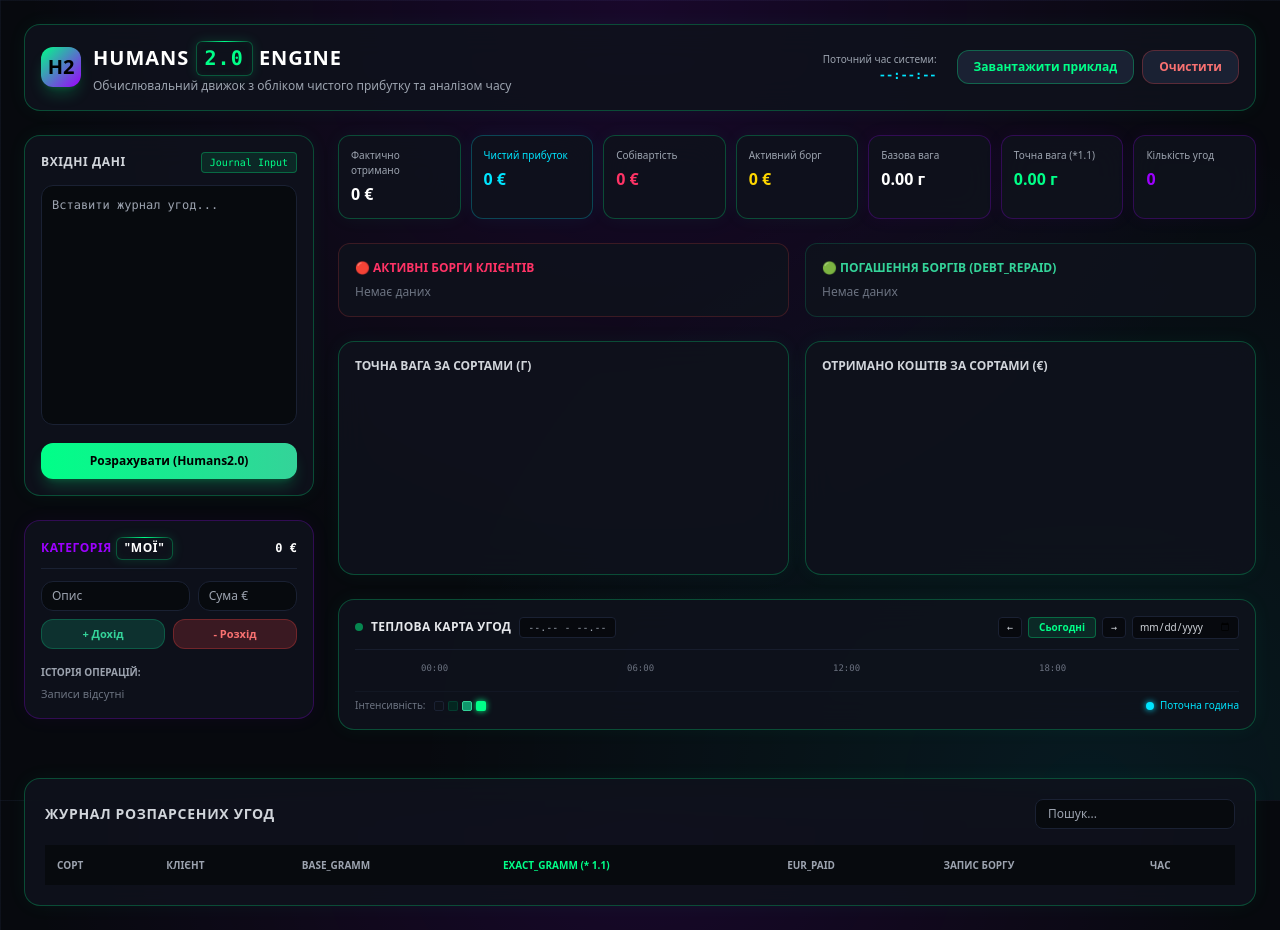
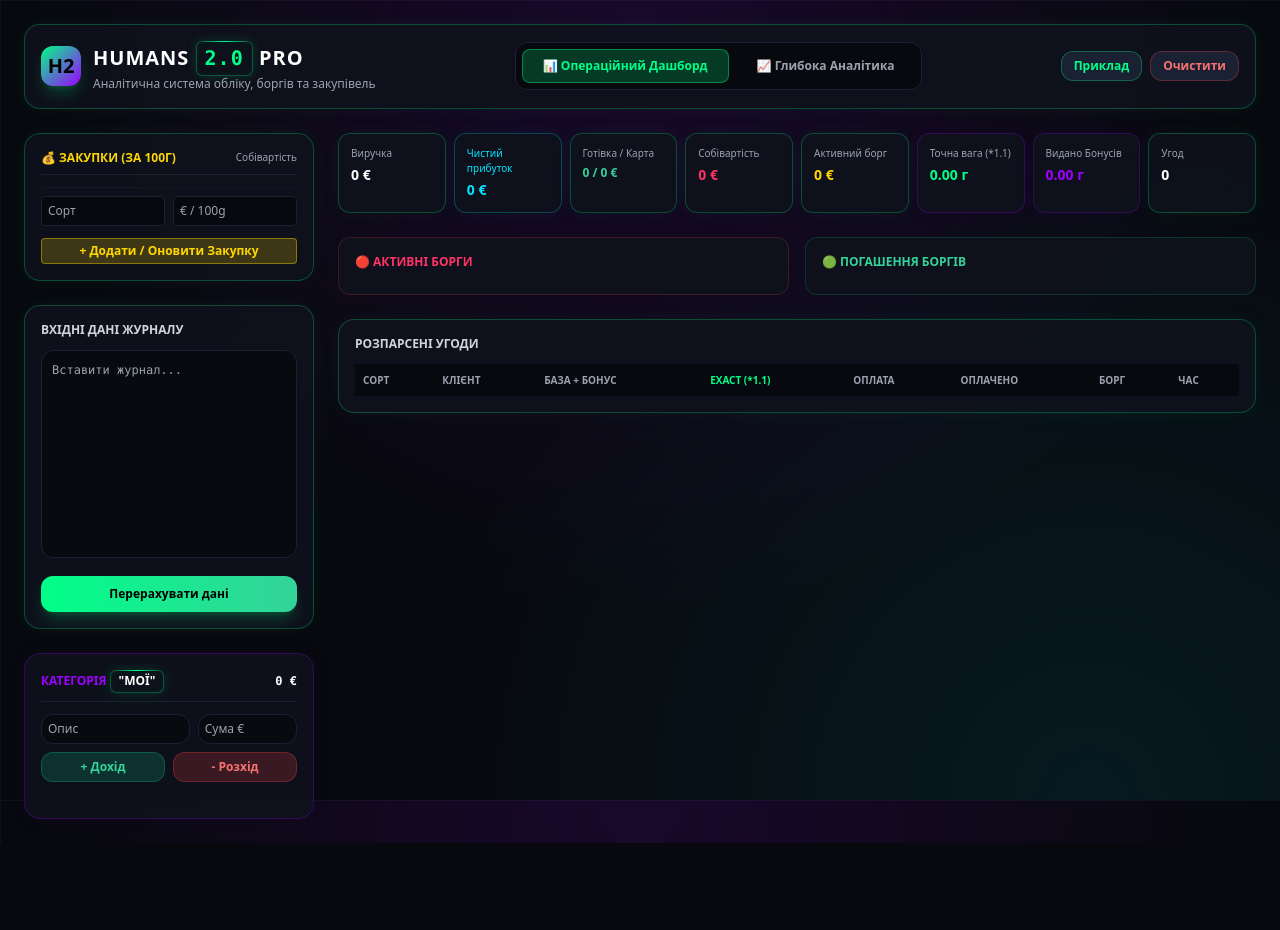
Before and after one commit to SangfoidEns/HMS, a plain HTML site: page index.html in a window 1280 px wide. After the commit the page ends 843 px from the top, so only its background shows below. Drawn offline with nearby package versions, Linux system fonts and the light colour scheme.

Commit message:
Change title and update UI elements in index.html

```diff
--- a/index.html
+++ b/index.html
@@ -3,9 +3,8 @@
 <head>
   <meta charset="UTF-8">
   <meta name="viewport" content="width=device-width, initial-scale=1.0">
-  <title>Humans 2.0 Engine</title>
+  <title>Humans 2.0 Engine Pro</title>
 
-  <!-- Tailwind CSS & Chart.js CDN -->
   <script src="https://cdn.tailwindcss.com"></script>
   <script src="https://cdn.jsdelivr.net/npm/chart.js"></script>
 
@@ -31,11 +30,11 @@
 
   <link rel="stylesheet" href="css/styles.css">
 </head>
-<body class="min-h-screen p-4 md:p-6">
+<body class="min-h-screen p-4 md:p-6 text-gray-200">
 
   <div class="max-w-[1600px] mx-auto space-y-6">
 
-    <!-- Header -->
+    <!-- Header Navigation -->
     <header class="flex flex-col md:flex-row justify-between items-center p-4 bg-brandCard/90 rounded-2xl neon-border gap-4">
       <div class="flex items-center gap-3">
         <div class="w-10 h-10 rounded-xl bg-gradient-to-br from-neonGreen to-neonPurple flex items-center justify-center font-bold text-black text-xl shadow-lg shadow-neonGreen/20">
@@ -43,233 +42,156 @@
         </div>
         <div>
           <h1 class="text-xl font-bold tracking-wider text-white">
-            HUMANS <span class="tech-backdrop text-neonGreen font-mono">2.0</span> ENGINE
+            HUMANS <span class="tech-backdrop text-neonGreen font-mono">2.0</span> PRO
           </h1>
-          <p class="text-xs text-gray-400 mt-0.5">Обчислювальний движок з обліком чистого прибутку та аналізом часу</p>
+          <p class="text-xs text-gray-400">Аналітична система обліку, боргів та закупівель</p>
         </div>
       </div>
+
+      <!-- Navigation Tabs -->
+      <nav class="flex gap-2 bg-brandDark p-1.5 rounded-xl border border-brandBorder">
+        <button id="tabDashboard" class="px-5 py-2 text-xs font-bold rounded-lg bg-neonGreen/20 text-neonGreen border border-neonGreen/40 transition">
+          📊 Операційний Дашборд
+        </button>
+        <button id="tabAnalytics" class="px-5 py-2 text-xs font-bold rounded-lg text-gray-400 hover:text-white transition">
+          📈 Глибока Аналітика
+        </button>
+      </nav>
+
       <div class="flex gap-2 items-center">
-        <div class="text-right mr-3 hidden sm:block">
-          <p class="text-[10px] text-gray-400">Поточний час системи:</p>
-          <p id="liveClock" class="text-xs font-mono font-bold text-neonBlue">--:--:--</p>
-        </div>
-        <button id="btnLoadSample" class="px-4 py-2 text-xs font-semibold rounded-xl bg-brandBorder hover:bg-gray-800 text-neonGreen border border-neonGreen/30 transition shadow-sm">
-          Завантажити приклад
+        <button id="btnLoadSample" class="px-3 py-1.5 text-xs font-semibold rounded-xl bg-brandBorder hover:bg-gray-800 text-neonGreen border border-neonGreen/30 transition">
+          Приклад
         </button>
-        <button id="btnClearAll" class="px-4 py-2 text-xs font-semibold rounded-xl bg-brandBorder hover:bg-red-900/30 text-red-400 border border-red-500/30 transition shadow-sm">
+        <button id="btnClearAll" class="px-3 py-1.5 text-xs font-semibold rounded-xl bg-brandBorder hover:bg-red-900/30 text-red-400 border border-red-500/30 transition">
           Очистити
         </button>
       </div>
     </header>
 
-    <!-- Main Grid -->
+    <!-- PAGE 1: DASHBOARD -->
+    <main id="pageDashboard" class="space-y-6">
+
       <div class="grid grid-cols-1 lg:grid-cols-4 gap-6">
 
-      <!-- Left Input Column -->
+        <!-- Left Controls -->
         <div class="lg:col-span-1 space-y-6">
+
+          <!-- Purchases / Costs Setup -->
+          <div class="bg-brandCard/90 p-4 rounded-2xl neon-border space-y-3">
+            <div class="flex justify-between items-center border-b border-brandBorder pb-2">
+              <h2 class="text-xs font-bold uppercase text-neonYellow">💰 Закупки (За 100г)</h2>
+              <span class="text-[10px] text-gray-400">Собівартість</span>
+            </div>
+            <div id="purchasesList" class="space-y-2 text-xs">
+              <!-- Динамічно заповнюється -->
+            </div>
+            <div class="pt-2 border-t border-brandBorder/50 flex gap-2">
+              <input type="text" id="newCatName" placeholder="Сорт" class="w-1/2 p-1.5 bg-brandDark rounded border border-brandBorder text-xs">
+              <input type="number" id="newCatCost" placeholder="€ / 100g" class="w-1/2 p-1.5 bg-brandDark rounded border border-brandBorder text-xs">
+            </div>
+            <button id="btnAddPurchase" class="w-full py-1 bg-neonYellow/20 text-neonYellow border border-neonYellow/40 rounded text-xs font-bold hover:bg-neonYellow/30">
+              + Додати / Оновити Закупку
+            </button>
+          </div>
 
           <!-- Input Journal -->
           <div class="bg-brandCard/90 p-4 rounded-2xl neon-border space-y-3">
-          <div class="flex justify-between items-center">
-            <h2 class="text-xs font-bold tracking-wider uppercase text-gray-300">Вхідні дані</h2>
-            <span class="text-[10px] px-2 py-0.5 rounded bg-neonGreen/10 text-neonGreen border border-neonGreen/30 font-mono">Journal Input</span>
-          </div>
-
-          <textarea id="rawInput" class="w-full h-60 p-2.5 bg-brandDark/90 rounded-xl border border-brandBorder text-xs font-mono text-gray-200 focus:outline-none focus:border-neonGreen/50 transition resize-none leading-relaxed" placeholder="Вставити журнал угод..."></textarea>
-
-          <button id="btnCalculate" class="w-full py-2.5 bg-gradient-to-r from-neonGreen to-emerald-400 text-black font-bold text-xs rounded-xl shadow-lg shadow-neonGreen/20 hover:opacity-95 transition">
-            Розрахувати (Humans2.0)
+            <h2 class="text-xs font-bold uppercase text-gray-300">Вхідні дані журналу</h2>
+            <textarea id="rawInput" class="w-full h-52 p-2.5 bg-brandDark/90 rounded-xl border border-brandBorder text-xs font-mono text-gray-200 focus:outline-none focus:border-neonGreen/50 transition resize-none leading-relaxed" placeholder="Вставити журнал..."></textarea>
+            <button id="btnCalculate" class="w-full py-2.5 bg-gradient-to-r from-neonGreen to-emerald-400 text-black font-bold text-xs rounded-xl shadow-lg shadow-neonGreen/20">
+              Перерахувати дані
             </button>
           </div>
 
           <!-- CATEGORY "МОЇ" -->
           <div class="bg-brandCard/90 p-4 rounded-2xl neon-border-purple space-y-3">
             <div class="flex justify-between items-center border-b border-brandBorder pb-2">
-            <h2 class="text-xs font-bold tracking-wider uppercase text-neonPurple">
+              <h2 class="text-xs font-bold uppercase text-neonPurple">
                 Категорія <span class="tech-backdrop text-white">"МОЇ"</span>
               </h2>
               <span class="text-xs font-mono font-bold text-white" id="myTotalDisplay">0 €</span>
             </div>
-
             <div class="space-y-2">
               <div class="flex gap-2">
-              <input type="text" id="myExpenseNote" placeholder="Опис" class="w-3/5 px-2.5 py-1.5 bg-brandDark/90 rounded-xl border border-brandBorder text-xs text-gray-200 focus:outline-none">
-              <input type="number" id="myExpenseAmount" placeholder="Сума €" class="w-2/5 px-2.5 py-1.5 bg-brandDark/90 rounded-xl border border-brandBorder text-xs text-gray-200 focus:outline-none">
+                <input type="text" id="myExpenseNote" placeholder="Опис" class="w-3/5 p-1.5 bg-brandDark/90 rounded-xl border border-brandBorder text-xs">
+                <input type="number" id="myExpenseAmount" placeholder="Сума €" class="w-2/5 p-1.5 bg-brandDark/90 rounded-xl border border-brandBorder text-xs">
               </div>
-
               <div class="grid grid-cols-2 gap-2">
-              <button type="button" id="btnAddIncome" class="py-1.5 bg-emerald-500/20 text-emerald-400 border border-emerald-500/30 rounded-xl text-[11px] font-bold hover:bg-emerald-500/30 transition">
-                + Дохід
-              </button>
-              <button type="button" id="btnAddExpense" class="py-1.5 bg-red-500/20 text-red-400 border border-red-500/30 rounded-xl text-[11px] font-bold hover:bg-red-500/30 transition">
-                - Розхід
-              </button>
+                <button type="button" id="btnAddIncome" class="py-1.5 bg-emerald-500/20 text-emerald-400 border border-emerald-500/30 rounded-xl text-xs font-bold">+ Дохід</button>
+                <button type="button" id="btnAddExpense" class="py-1.5 bg-red-500/20 text-red-400 border border-red-500/30 rounded-xl text-xs font-bold">- Розхід</button>
               </div>
             </div>
-
-          <div class="pt-1">
-            <p class="text-[10px] font-bold uppercase text-gray-400 mb-1.5">Історія операцій:</p>
-            <div id="myExpensesList" class="space-y-1.5 max-h-28 overflow-y-auto text-xs pr-1">
-              <p class="text-gray-500 text-[11px]">Записи відсутні</p>
-            </div>
-          </div>
+            <div id="myExpensesList" class="space-y-1.5 max-h-28 overflow-y-auto text-xs pt-2"></div>
           </div>
 
         </div>
 
-      <!-- Right Dashboard Column -->
+        <!-- Right Main View -->
         <div class="lg:col-span-3 space-y-6">
 
-        <!-- KPIs -->
-        <div class="grid grid-cols-2 sm:grid-cols-4 lg:grid-cols-7 gap-2.5">
+          <!-- KPIs Grid -->
+          <div class="grid grid-cols-2 sm:grid-cols-4 lg:grid-cols-8 gap-2">
             <div class="bg-brandCard/90 p-3 rounded-xl neon-border">
-            <p class="text-[10px] font-medium text-gray-400">Фактично отримано</p>
-            <p class="text-sm sm:text-base font-black text-white mt-1" id="kpiRevenue">0 €</p>
+              <p class="text-[10px] text-gray-400">Виручка</p>
+              <p class="text-sm font-bold text-white mt-1" id="kpiRevenue">0 €</p>
             </div>
             <div class="bg-brandCard/90 p-3 rounded-xl neon-border-blue">
-            <p class="text-[10px] font-medium text-neonBlue">Чистий прибуток</p>
-            <p class="text-sm sm:text-base font-black text-neonBlue mt-1" id="kpiNetProfit">0 €</p>
+              <p class="text-[10px] text-neonBlue">Чистий прибуток</p>
+              <p class="text-sm font-bold text-neonBlue mt-1" id="kpiNetProfit">0 €</p>
             </div>
             <div class="bg-brandCard/90 p-3 rounded-xl neon-border">
-            <p class="text-[10px] font-medium text-gray-400">Собівартість</p>
-            <p class="text-sm sm:text-base font-black text-neonRed mt-1" id="kpiCostOfGoods">0 €</p>
+              <p class="text-[10px] text-gray-400">Готівка / Карта</p>
+              <p class="text-xs font-bold text-emerald-400 mt-1" id="kpiCashCard">0 / 0 €</p>
             </div>
             <div class="bg-brandCard/90 p-3 rounded-xl neon-border">
-            <p class="text-[10px] font-medium text-gray-400">Активний борг</p>
-            <p class="text-sm sm:text-base font-black text-neonYellow mt-1" id="kpiActiveDebt">0 €</p>
+              <p class="text-[10px] text-gray-400">Собівартість</p>
+              <p class="text-sm font-bold text-neonRed mt-1" id="kpiCostOfGoods">0 €</p>
+            </div>
+            <div class="bg-brandCard/90 p-3 rounded-xl neon-border">
+              <p class="text-[10px] text-gray-400">Активний борг</p>
+              <p class="text-sm font-bold text-neonYellow mt-1" id="kpiActiveDebt">0 €</p>
             </div>
             <div class="bg-brandCard/90 p-3 rounded-xl neon-border-purple">
-            <p class="text-[10px] font-medium text-gray-400">Базова вага</p>
-            <p class="text-sm sm:text-base font-black text-white mt-1" id="kpiBaseWeight">0.00 г</p>
+              <p class="text-[10px] text-gray-400">Точна вага (*1.1)</p>
+              <p class="text-sm font-bold text-neonGreen mt-1" id="kpiExactWeight">0.00 г</p>
             </div>
             <div class="bg-brandCard/90 p-3 rounded-xl neon-border-purple">
-            <p class="text-[10px] font-medium text-gray-400">Точна вага (*1.1)</p>
-            <p class="text-sm sm:text-base font-black text-neonGreen mt-1" id="kpiExactWeight">0.00 г</p>
+              <p class="text-[10px] text-gray-400">Видано Бонусів</p>
+              <p class="text-sm font-bold text-neonPurple mt-1" id="kpiBonusWeight">0.00 г</p>
             </div>
-          <div class="bg-brandCard/90 p-3 rounded-xl neon-border-purple">
-            <p class="text-[10px] font-medium text-gray-400">Кількість угод</p>
-            <p class="text-sm sm:text-base font-black text-neonPurple mt-1" id="kpiDeals">0</p>
+            <div class="bg-brandCard/90 p-3 rounded-xl neon-border">
+              <p class="text-[10px] text-gray-400">Угод</p>
+              <p class="text-sm font-bold text-white mt-1" id="kpiDeals">0</p>
             </div>
           </div>
 
-        <!-- Debts Breakdown -->
+          <!-- Debts Section -->
           <div class="grid grid-cols-1 sm:grid-cols-2 gap-4">
             <div class="bg-brandCard/90 p-4 rounded-xl border border-red-500/20">
-            <h3 class="text-xs font-bold uppercase text-neonRed mb-2">🔴 Активні борги клієнтів</h3>
-            <div id="activeDebtsList" class="text-xs space-y-1.5 max-h-32 overflow-y-auto text-gray-300">
-              <p class="text-gray-500">Немає даних</p>
+              <h3 class="text-xs font-bold uppercase text-neonRed mb-2">🔴 Активні борги</h3>
+              <div id="activeDebtsList" class="text-xs space-y-1 max-h-28 overflow-y-auto"></div>
+            </div>
+            <div class="bg-brandCard/90 p-4 rounded-xl border border-emerald-500/20">
+              <h3 class="text-xs font-bold uppercase text-emerald-400 mb-2">🟢 Погашення боргів</h3>
+              <div id="repaidDebtsList" class="text-xs space-y-1 max-h-28 overflow-y-auto"></div>
             </div>
           </div>
 
-          <div class="bg-brandCard/90 p-4 rounded-xl border border-emerald-500/20">
-            <h3 class="text-xs font-bold uppercase text-emerald-400 mb-2">🟢 Погашення боргів (Debt_Repaid)</h3>
-            <div id="repaidDebtsList" class="text-xs space-y-1.5 max-h-32 overflow-y-auto text-gray-300">
-              <p class="text-gray-500">Немає даних</p>
-            </div>
-          </div>
-        </div>
-
-        <!-- Charts Grid -->
-        <div class="grid grid-cols-1 md:grid-cols-2 gap-4">
-          <div class="bg-brandCard/90 p-4 rounded-2xl neon-border">
-            <h3 class="text-xs font-bold text-gray-300 uppercase mb-2">Точна вага за сортами (г)</h3>
-            <div class="h-44 relative">
-              <canvas id="weightBarChart"></canvas>
-            </div>
-          </div>
-          <div class="bg-brandCard/90 p-4 rounded-2xl neon-border">
-            <h3 class="text-xs font-bold text-gray-300 uppercase mb-2">Отримано коштів за сортами (€)</h3>
-            <div class="h-44 relative">
-              <canvas id="revenuePieChart"></canvas>
-            </div>
-          </div>
-        </div>
-
-        <!-- ULTRA-COMPACT MODERN TECH HEATMAP -->
+          <!-- Table of Transactions -->
           <div class="bg-brandCard/90 p-4 rounded-2xl neon-border space-y-3">
-
-          <!-- Heatmap Navigation Header -->
-          <div class="flex flex-col sm:flex-row justify-between items-center gap-2 border-b border-brandBorder/80 pb-2.5">
-            <div class="flex items-center gap-2">
-              <span class="w-2 h-2 rounded-full bg-neonGreen animate-pulse"></span>
-              <h3 class="text-xs font-bold text-gray-200 uppercase tracking-wide">
-                Теплова карта угод
-              </h3>
-              <span class="text-[10px] text-gray-400 font-mono bg-brandDark px-2 py-0.5 rounded border border-brandBorder" id="heatmapPeriodText">--.-- - --.--</span>
-            </div>
-
-            <!-- Compact Date Navigation -->
-            <div class="flex items-center gap-1.5">
-              <button id="btnPrevWeek" class="px-2 py-0.5 text-[10px] font-mono bg-brandDark hover:bg-brandBorder text-gray-300 rounded border border-brandBorder transition">←</button>
-              <button id="btnTodayWeek" class="px-2.5 py-0.5 text-[10px] font-semibold bg-neonGreen/10 text-neonGreen hover:bg-neonGreen/20 rounded border border-neonGreen/30 transition">Сьогодні</button>
-              <button id="btnNextWeek" class="px-2 py-0.5 text-[10px] font-mono bg-brandDark hover:bg-brandBorder text-gray-300 rounded border border-brandBorder transition">→</button>
-              <input type="date" id="heatmapDatePicker" class="px-1.5 py-0.5 bg-brandDark text-[10px] text-gray-300 border border-brandBorder rounded focus:outline-none">
-            </div>
-          </div>
-
-          <!-- Heatmap Grid Body -->
+            <h2 class="text-xs font-bold uppercase text-gray-300">Розпарсені угоди</h2>
             <div class="overflow-x-auto">
-            <div class="min-w-[680px]">
-
-              <!-- Timeline Scale (00 - 23 Compact Markers) -->
-              <div class="grid grid-cols-[60px_repeat(24,1fr)] gap-1 mb-1 text-[9px] font-mono text-gray-500">
-                <div></div>
-                <div class="col-span-6 text-left pl-0.5">00:00</div>
-                <div class="col-span-6 text-left pl-0.5">06:00</div>
-                <div class="col-span-6 text-left pl-0.5">12:00</div>
-                <div class="col-span-6 text-left pl-0.5">18:00</div>
-              </div>
-
-              <!-- Compact Day Rows Grid -->
-              <div id="heatmapGridRows" class="space-y-1"></div>
-
-            </div>
-          </div>
-
-          <!-- Ultra Compact Legend -->
-          <div class="flex items-center justify-between text-[10px] text-gray-400 pt-1.5 border-t border-brandBorder/40">
-            <div class="flex items-center gap-2">
-              <span class="text-gray-500">Інтенсивність:</span>
-              <div class="flex items-center gap-1">
-                <span class="w-2.5 h-2.5 rounded-sm bg-[#0D111A] border border-brandBorder inline-block" title="0 угод"></span>
-                <span class="w-2.5 h-2.5 rounded-sm bg-emerald-950/80 border border-emerald-800/40 inline-block" title="1-2 угоди"></span>
-                <span class="w-2.5 h-2.5 rounded-sm bg-emerald-500/80 border border-emerald-400 inline-block" title="Середнє"></span>
-                <span class="w-2.5 h-2.5 rounded-sm bg-neonGreen shadow-[0_0_6px_#00FF88] inline-block" title="Максимум"></span>
-              </div>
-            </div>
-            <div class="flex items-center gap-1.5">
-              <span class="w-2 h-2 rounded-full bg-neonBlue shadow-[0_0_6px_#00E5FF]"></span>
-              <span class="text-neonBlue text-[10px]">Поточна година</span>
-            </div>
-          </div>
-
-        </div>
-
-      </div>
-
-    </div>
-
-    <!-- Category Breakdown Cards -->
-    <div class="grid grid-cols-1 md:grid-cols-2 lg:grid-cols-3 gap-4" id="categorySummaryCards"></div>
-
-    <!-- Detailed Table -->
-    <div class="bg-brandCard/90 p-5 rounded-2xl neon-border space-y-4">
-      <div class="flex justify-between items-center flex-wrap gap-2">
-        <h2 class="text-sm font-bold tracking-wider uppercase text-gray-300">Журнал розпарсених угод</h2>
-        <input type="text" id="tableSearch" placeholder="Пошук..." class="px-3 py-1.5 bg-brandDark/90 rounded-lg border border-brandBorder text-xs text-gray-200 focus:outline-none">
-      </div>
-
-      <div class="overflow-x-auto">
-        <table class="w-full text-left text-xs text-gray-300">
-          <thead class="bg-brandDark/90 text-gray-400 uppercase text-[10px]">
+              <table class="w-full text-left text-xs">
+                <thead class="bg-brandDark text-gray-400 uppercase text-[10px]">
                   <tr>
-              <th class="p-3">Сорт</th>
-              <th class="p-3">Клієнт</th>
-              <th class="p-3">Base_Gramm</th>
-              <th class="p-3 text-neonGreen">Exact_Gramm (* 1.1)</th>
-              <th class="p-3">EUR_Paid</th>
-              <th class="p-3">Запис боргу</th>
-              <th class="p-3">Час</th>
+                    <th class="p-2">Сорт</th>
+                    <th class="p-2">Клієнт</th>
+                    <th class="p-2">База + Бонус</th>
+                    <th class="p-2 text-neonGreen">Exact (*1.1)</th>
+                    <th class="p-2">Оплата</th>
+                    <th class="p-2">Оплачено</th>
+                    <th class="p-2">Борг</th>
+                    <th class="p-2">Час</th>
                   </tr>
                 </thead>
                 <tbody id="recordsTableBody" class="divide-y divide-brandBorder"></tbody>
@@ -279,6 +201,42 @@
 
         </div>
 
+      </div>
+
+    </main>
+
+    <!-- PAGE 2: ANALYTICS -->
+    <main id="pageAnalytics" class="hidden space-y-6">
+
+      <!-- Time Filters Bar -->
+      <div class="flex justify-between items-center p-4 bg-brandCard/90 rounded-2xl neon-border">
+        <h2 class="text-sm font-bold text-white uppercase">Глибокий аналіз за часом</h2>
+
+        <div class="flex gap-2">
+          <button data-period="day" class="btn-period px-4 py-1.5 text-xs font-bold rounded-lg bg-brandDark border border-brandBorder text-gray-400 hover:text-white">День</button>
+          <button data-period="week" class="btn-period px-4 py-1.5 text-xs font-bold rounded-lg bg-neonGreen/20 text-neonGreen border border-neonGreen/40">Тиждень</button>
+          <button data-period="month" class="btn-period px-4 py-1.5 text-xs font-bold rounded-lg bg-brandDark border border-brandBorder text-gray-400 hover:text-white">Місяць</button>
+          <button data-period="year" class="btn-period px-4 py-1.5 text-xs font-bold rounded-lg bg-brandDark border border-brandBorder text-gray-400 hover:text-white">Рік</button>
+          <button data-period="all" class="btn-period px-4 py-1.5 text-xs font-bold rounded-lg bg-brandDark border border-brandBorder text-gray-400 hover:text-white">Все</button>
+        </div>
+      </div>
+
+      <!-- Analytics Charts Grid -->
+      <div class="grid grid-cols-1 md:grid-cols-2 gap-6">
+        <div class="bg-brandCard/90 p-4 rounded-2xl neon-border">
+          <h3 class="text-xs font-bold text-gray-300 uppercase mb-3">Динаміка виручки (€)</h3>
+          <div class="h-64"><canvas id="chartTimeRevenue"></canvas></div>
+        </div>
+        <div class="bg-brandCard/90 p-4 rounded-2xl neon-border">
+          <h3 class="text-xs font-bold text-gray-300 uppercase mb-3">Продано точної ваги (г)</h3>
+          <div class="h-64"><canvas id="chartTimeWeight"></canvas></div>
+        </div>
+      </div>
+
+    </main>
+
+  </div>
+
   <script type="module" src="js/app.js"></script>
 </body>
 </html>
```
Lines whose indentation alone changed are shown as unchanged.
